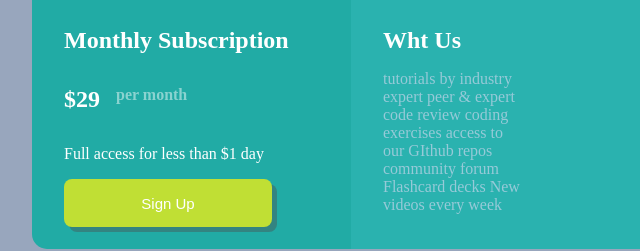
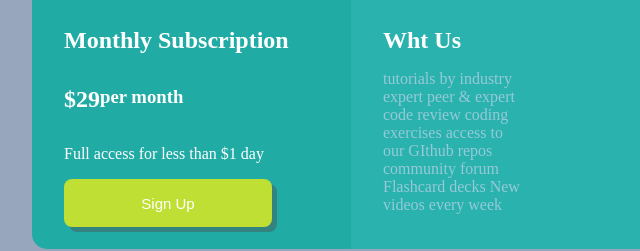
Before and after one commit to kamiya-nakami/single-price-grid-component-master, a plain HTML site: page index.html in a window 1280 px wide. Shown: the part 406-657 px from the top of the page, 289-929 px from the left. Drawn offline with Linux system fonts and the light colour scheme.

Commit message:
Update index.html

```diff
--- a/index.html
+++ b/index.html
@@ -20,7 +20,7 @@
         <h2>Monthly Subscription </h2>
         <div class="money">
           <h2>$29</h2>
-          <h4>per month</h4>
+          <h3>per month</h3>
         </div>
         <p>Full access for less than $1 day</p>
         <button>Sign Up </button>
```
